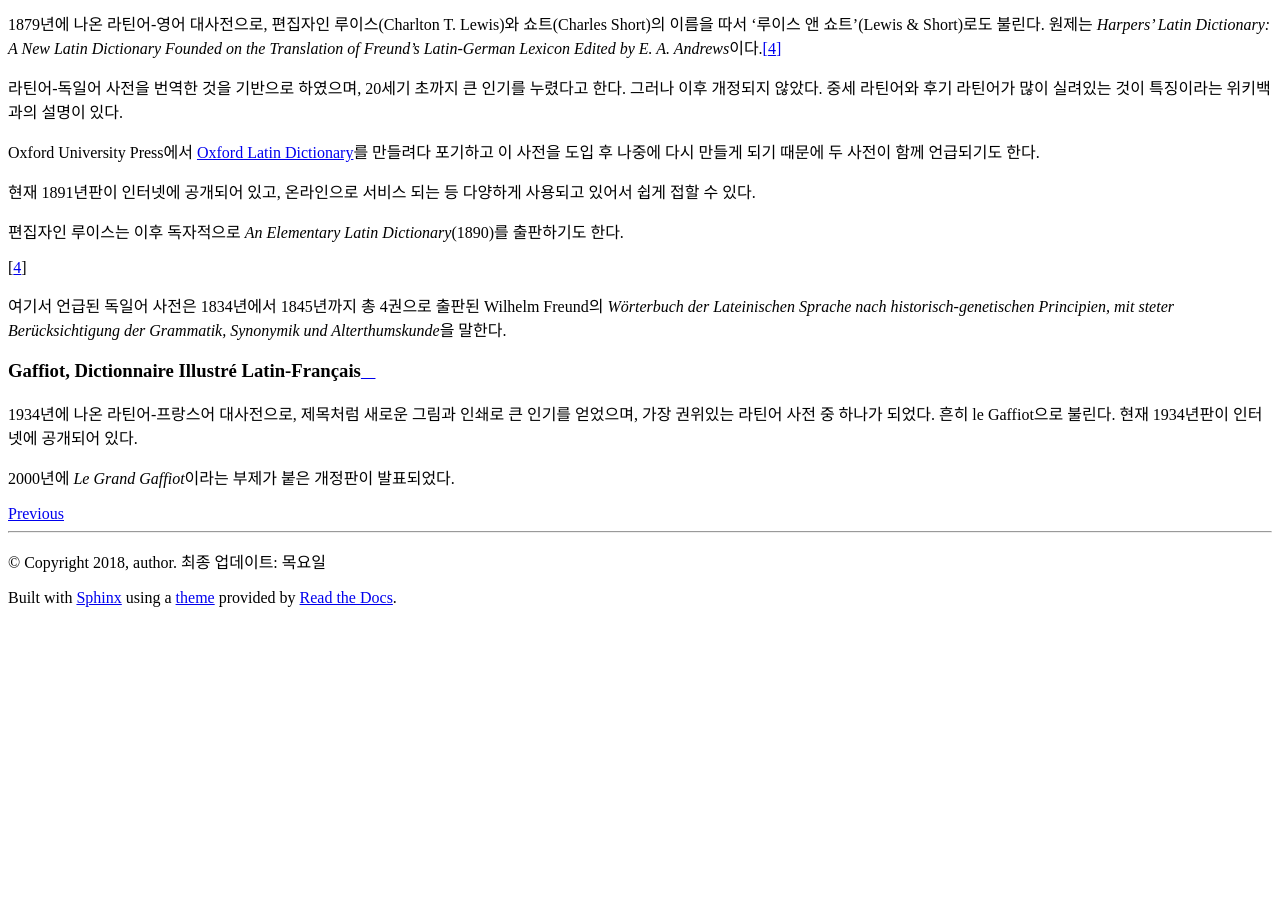
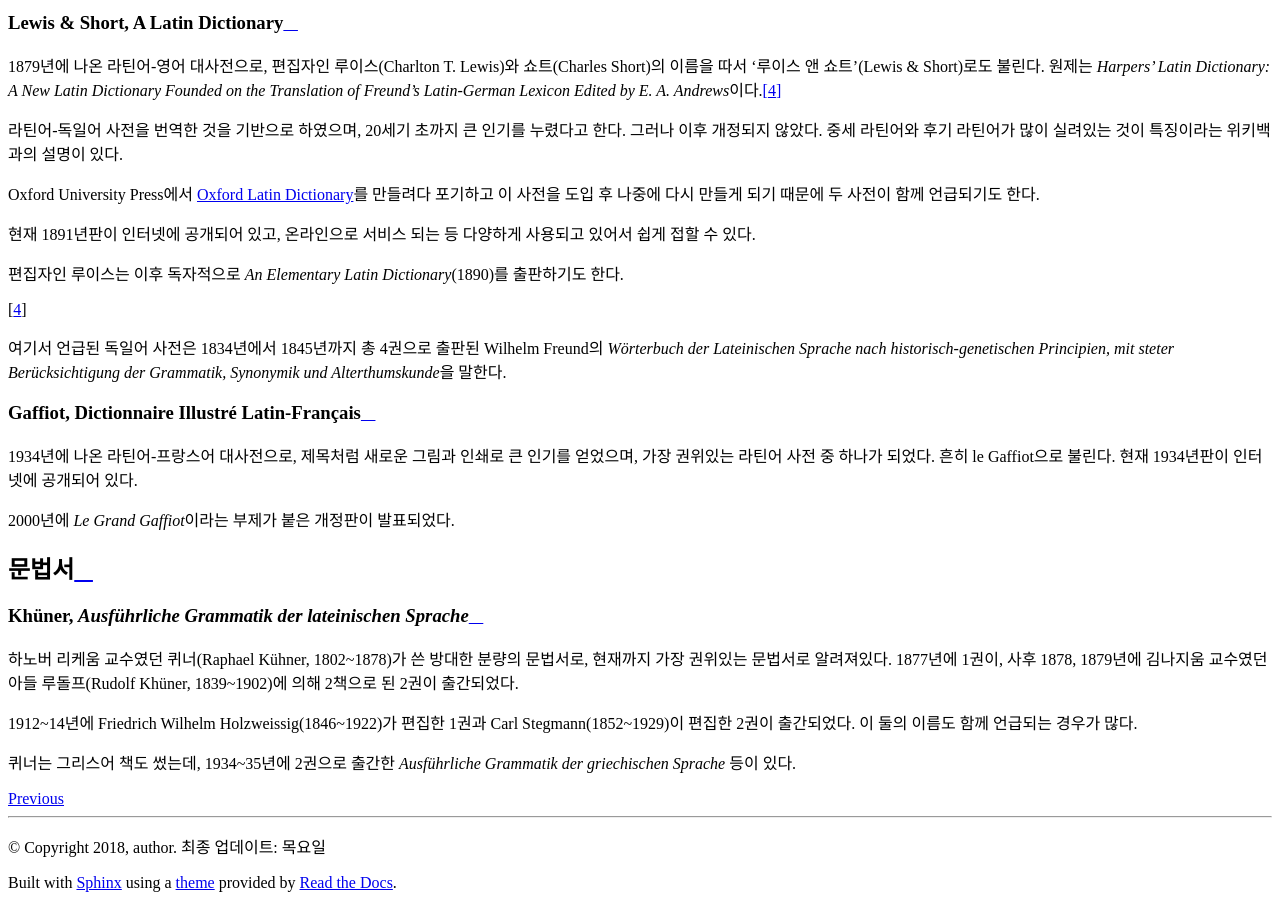
Before and after one commit to kabbala/grammatica_latina, a Sphinx documentation site: the page built from source/reference.rst, in a window 1280 px wide and 900 px high, scrolled down 3615 px. Built offline with Sphinx 7.4.7 and the Read the Docs theme 2.0.0, drawn with Linux system fonts in a browser that asks for light colours; before the commit the page ends 4230 px from its top, so only the background shows below that; some of the changed text lies outside the part shown.

Commit message:
Khüner 추가

```diff
--- a/source/reference.rst
+++ b/source/reference.rst
@@ -142,3 +142,15 @@
 1934년에 나온 라틴어-프랑스어 대사전으로, 제목처럼 새로운 그림과 인쇄로 큰 인기를 얻었으며, 가장 권위있는 라틴어 사전 중 하나가 되었다. 흔히 le Gaffiot으로 불린다. 현재 1934년판이 인터넷에 공개되어 있다.
 
 2000년에 :title-reference:`Le Grand Gaffiot`\이라는 부제가 붙은 개정판이 발표되었다.
+
+
+문법서
+------
+
+Khüner, :title-reference:`Ausführliche Grammatik der lateinischen Sprache`
+~~~~~~~~~~~~~~~~~~~~~~~~~~~~~~~~~~~~~~~~~~~~~~~~~~~~~~~~~~~~~~~~~~~~~~~~~~
+하노버 리케움 교수였던 퀴너(Raphael Kühner, 1802~1878)가 쓴 방대한 분량의 문법서로, 현재까지 가장 권위있는 문법서로 알려져있다. 1877년에 1권이, 사후 1878, 1879년에 김나지움 교수였던 아들 루돌프(Rudolf Khüner, 1839~1902)에 의해 2책으로 된 2권이 출간되었다.
+
+1912~14년에 Friedrich Wilhelm Holzweissig(1846~1922)가 편집한 1권과 Carl Stegmann(1852~1929)이 편집한 2권이 출간되었다. 이 둘의 이름도 함께 언급되는 경우가 많다.
+
+퀴너는 그리스어 책도 썼는데, 1934~35년에 2권으로 출간한 :title-reference:`Ausführliche Grammatik der griechischen Sprache` 등이 있다.
```
